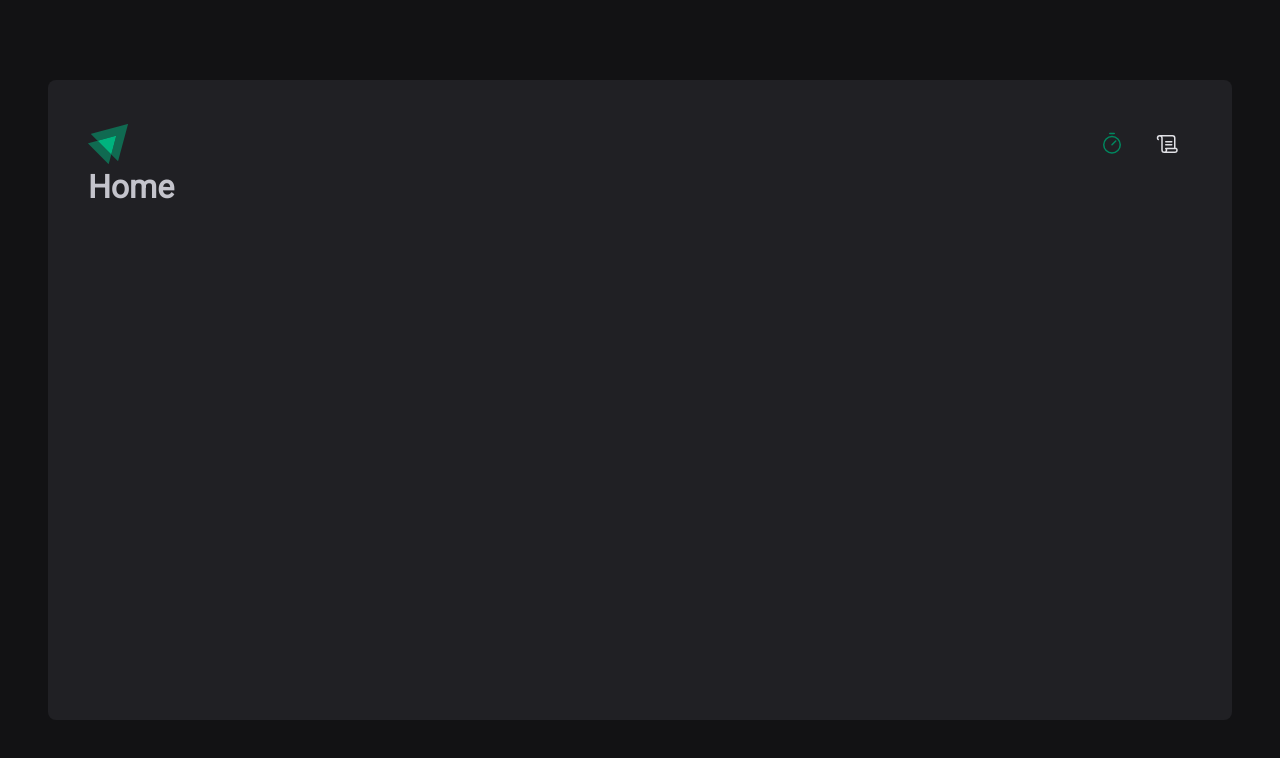
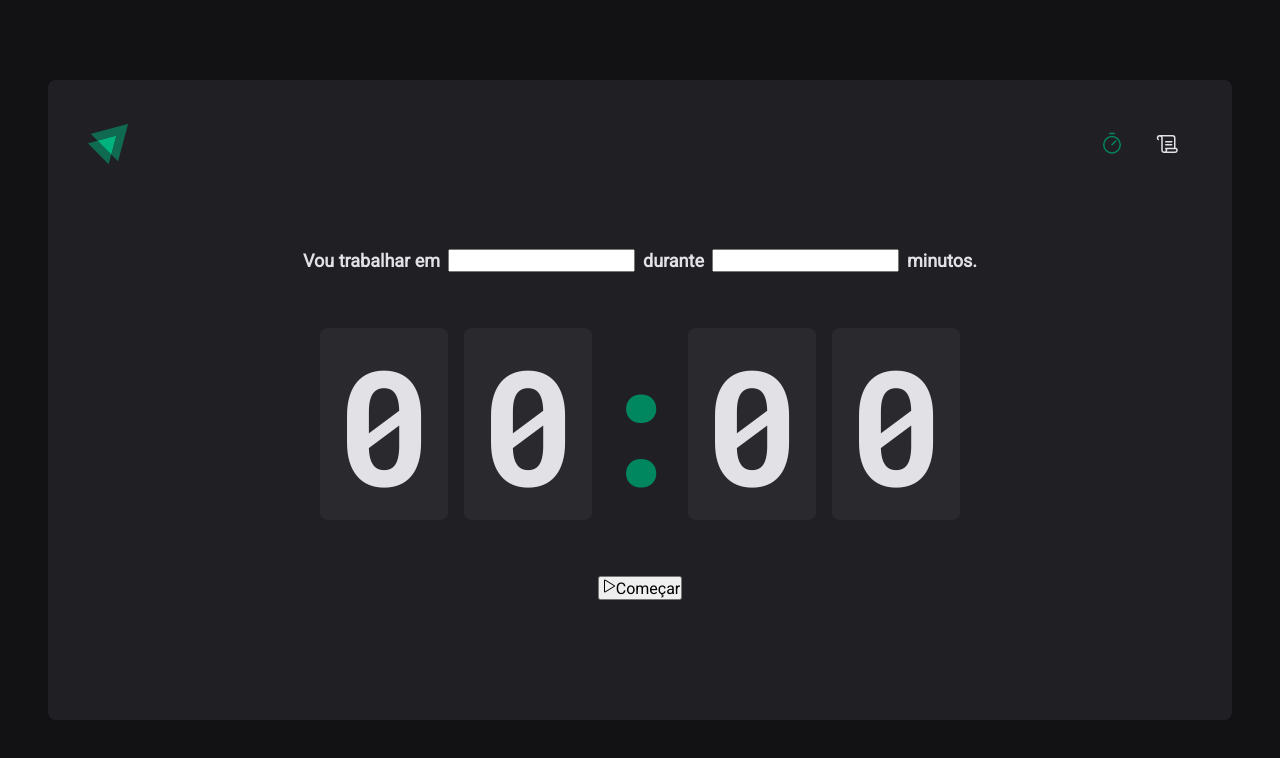
Before and after one commit to nikollllllas/02-ignite-timer, a React (Vite) app: page / in a window 1280 px wide. Shown: the top 758 px of the page. Built offline with nearby package versions, Linux system fonts and the light colour scheme.

Commit message:
feat: home

```diff
--- a/src/pages/home/index.tsx
+++ b/src/pages/home/index.tsx
@@ -1,7 +1,31 @@
+import { Button, CountdownContainer, FormContainer, HomeContainer, Separator } from './styles'
+import { Play } from '@phosphor-icons/react'
+
 export function Home() {
   return (
-    <div>
-      <h1>Home</h1>
-    </div>
+    <HomeContainer>
+      <form action=''>
+        <FormContainer>
+          <label htmlFor='task'>Vou trabalhar em</label>
+          <input id='task' />
+          <label htmlFor='minutesAmount'>durante</label>
+          <input id='minutesAmount' />
+          <span>minutos.</span>
+        </FormContainer>
+
+        <CountdownContainer>
+          <span>0</span>
+          <span>0</span>
+          <Separator>:</Separator>
+          <span>0</span>
+          <span>0</span>
+        </CountdownContainer>
+
+        <Button type='submit'>
+          <Play />
+          Começar
+        </Button>
+      </form>
+    </HomeContainer>
   )
 }
--- /dev/null
+++ b/src/pages/home/styles.ts
@@ -0,0 +1,56 @@
+import styled from 'styled-components'
+
+export const HomeContainer = styled.main`
+  flex: 1;
+
+  display: flex;
+  flex-direction: column;
+  align-items: center;
+  justify-content: center;
+
+  form {
+    display: flex;
+    flex-direction: column;
+    align-items: center;
+    gap: 5.6rem;
+  }
+`
+
+export const FormContainer = styled.div`
+  width: 100%;
+  display: flex;
+  align-items: center;
+  justify-content: center;
+  gap: 0.8rem;
+  color: ${(props) => props.theme['gray-100']};
+  font-size: 1.8rem;
+  font-weight: bold;
+  flex-wrap: wrap;
+`
+
+export const CountdownContainer = styled.div`
+  font-family: 'Roboto Mono', monospace;
+  font-size: 16rem;
+  line-height: 12.8rem;
+  color: ${(props) => props.theme['gray-100']};
+
+  display: flex;
+  gap: 1.6rem;
+
+  span {
+    background: ${(props) => props.theme['gray-700']};
+    padding: 3.2rem 1.6rem;
+    border-radius: 8px;
+  }
+`
+
+export const Separator = styled.div`
+  padding: 3.2rem 0;
+  color: ${(props) => props.theme['green-500']};
+  width: 6.4rem;
+  overflow: hidden;
+  display: flex;
+  justify-content: center;
+`
+
+export const Button = styled.button``
```
